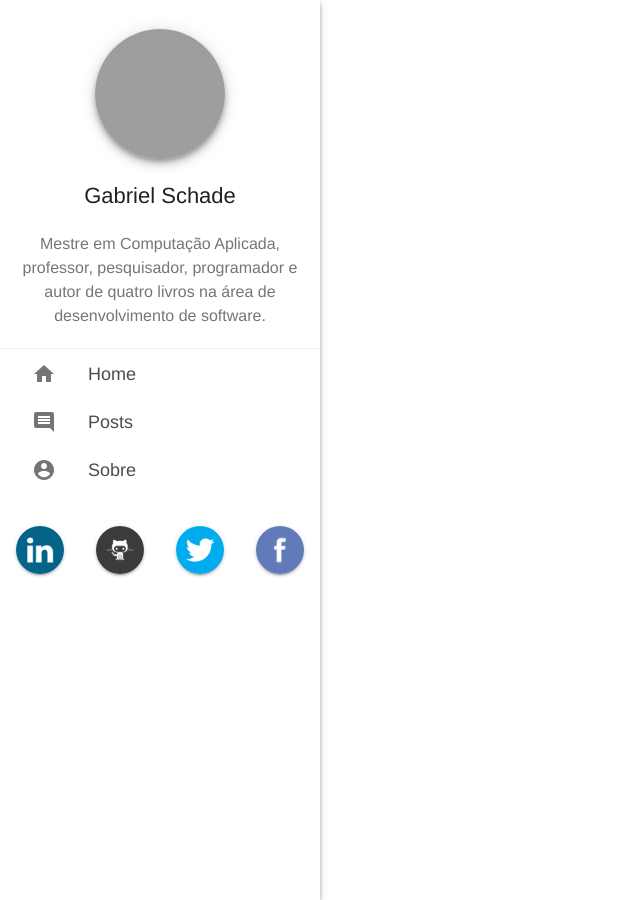
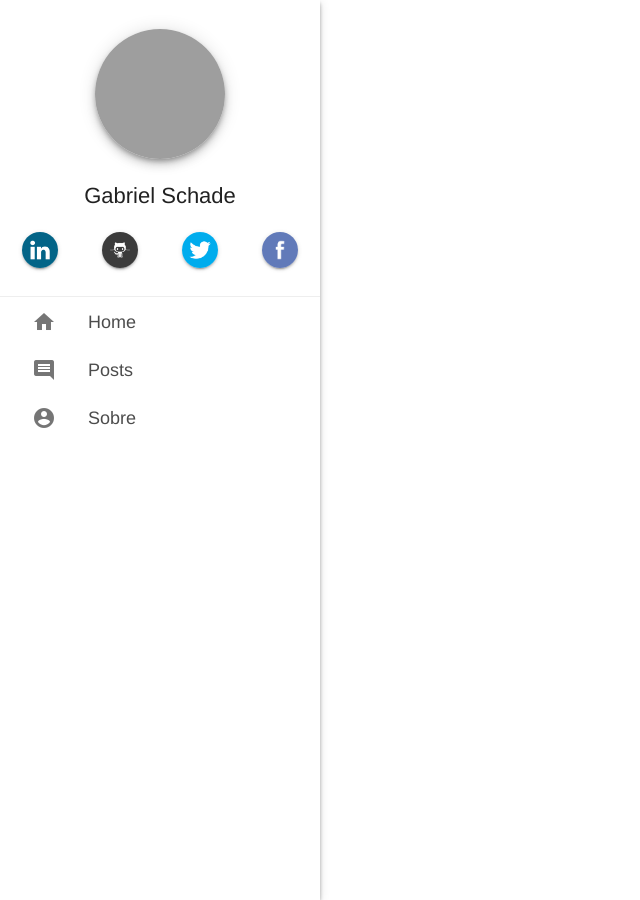
Before and after one commit to gabrielschade/gabrielschade.github.io, a Jekyll site: the page built from books.md, in a window 1280 px wide. Shown: the whole page, without its empty margins (0-640 px from the left). Built offline with Jekyll 4.4.1, drawn with Linux system fonts in a browser that asks for light colours; nearby versions of some CDN libraries; our own code applies the rules of GitHub Pages for plain Markdown files; comment, search, counter and statistics services are not loaded; grey boxes are pictures that could not be loaded.

Commit message:
ajustes layout

```diff
--- a/_includes/sidebar.html
+++ b/_includes/sidebar.html
@@ -8,30 +8,12 @@
     </div>
 
   <div class="row">
-        <div class="col s12 center">
+        <div class="col s12 center no-bottom">
                 <span class="accent-text font-medium-large">Gabriel Schade</span>
         </div>
   </div>
 
-  <div class="row">
-      <div class="col s12 font-16 light-text center">
-            Mestre em Computação Aplicada, professor, pesquisador, programador e autor de quatro livros na área de desenvolvimento de software.
-      </div>
-  </div>
-
-
-  <hr class="margin-top-0 no-bottom"/>
-
-  <div class="row">
-    <ul id="slide-out" class="side-nav padding-bottom-0" style="transform: translateX(0px);">
-              <li><a class="none-decoration waves-effect" href="/{{ site.baseurl }}"><i class="strong-on-hover material-icons">home</i>Home</a></li>
-              <li><a class="none-decoration waves-effect" href="/posts"><i class="strong-on-hover material-icons">comment</i>Posts</a></li>
-              <!--<li><a class="none-decoration waves-effect" href="/projects"><i class="strong-on-hover material-icons">code</i>Projetos</a></li>-->
-              <li><a class="none-decoration waves-effect" href="/about"><i class="strong-on-hover material-icons">account_circle</i>Sobre</a></li>
-            </ul>
-    </div>
-
-    <div class="row center-align no-bottom margin-top-32">
+  <div class="row center-align no-bottom margin-top-15">
     <div class="col s3 no-padding">
         <a title="Linkedin" href="https://www.linkedin.com/in/gabrielschade" class="none-decoration">
             <img class="icon icon-medium circle z-depth-1" src="/{{ site.baseurl }}public/icons/Linkedin.png" style="display:inline" />
@@ -53,5 +35,24 @@
       </a>
     </div>
   </div>
+  <!-- <div class="row">
+      <div class="col s12 font-16 light-text center">
+            Mestre em Computação Aplicada, professor, pesquisador, programador e autor de quatro livros.
+      </div>
+  </div> -->
+
+
+  <hr class="margin-top-0 no-bottom"/>
+
+  <div class="row">
+    <ul id="slide-out" class="side-nav padding-bottom-0" style="transform: translateX(0px);">
+              <li><a class="none-decoration waves-effect" href="/{{ site.baseurl }}"><i class="strong-on-hover material-icons">home</i>Home</a></li>
+              <li><a class="none-decoration waves-effect" href="/posts"><i class="strong-on-hover material-icons">comment</i>Posts</a></li>
+              <!--<li><a class="none-decoration waves-effect" href="/projects"><i class="strong-on-hover material-icons">code</i>Projetos</a></li>-->
+              <li><a class="none-decoration waves-effect" href="/about"><i class="strong-on-hover material-icons">account_circle</i>Sobre</a></li>
+            </ul>
+    </div>
+
+
 
 </div>
--- a/css/blog.css
+++ b/css/blog.css
@@ -37,7 +37,7 @@ a .icon:hover{
 
 
 .icon-medium{
-    max-width: 48px;
+    max-width: 36px;
 }
 
 .square{
@@ -237,6 +237,7 @@ h3.huge.margin-top-65{
 .margin-top-15{
     margin-top:15px;
 }
+
 .margin-side-15{
     margin: 0 15px;
 }
```
Lines whose indentation alone changed are shown as unchanged.
